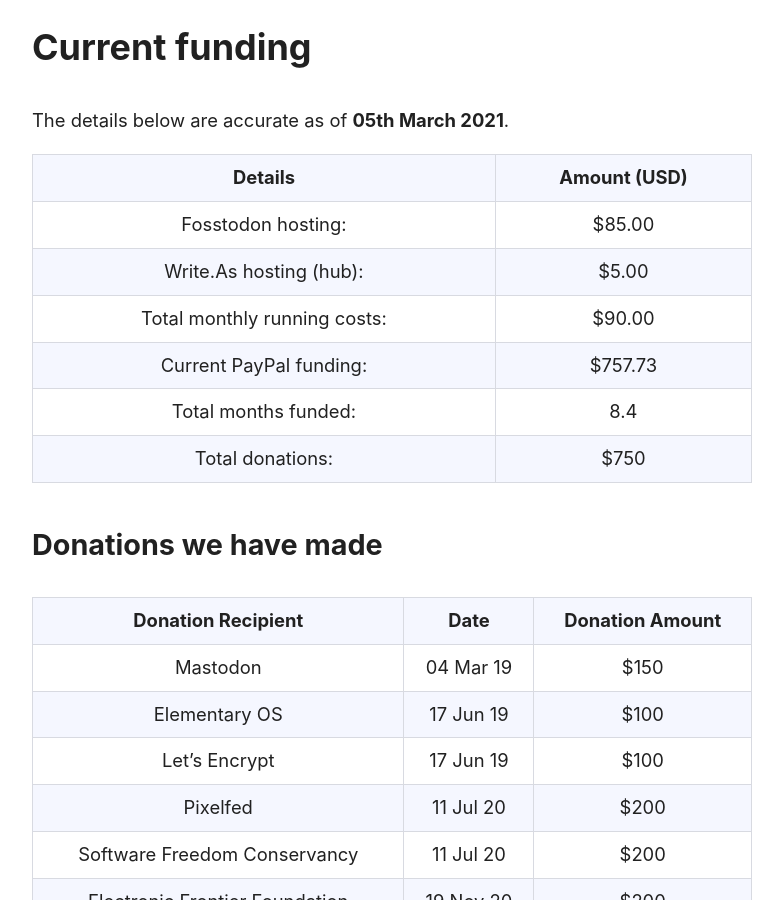
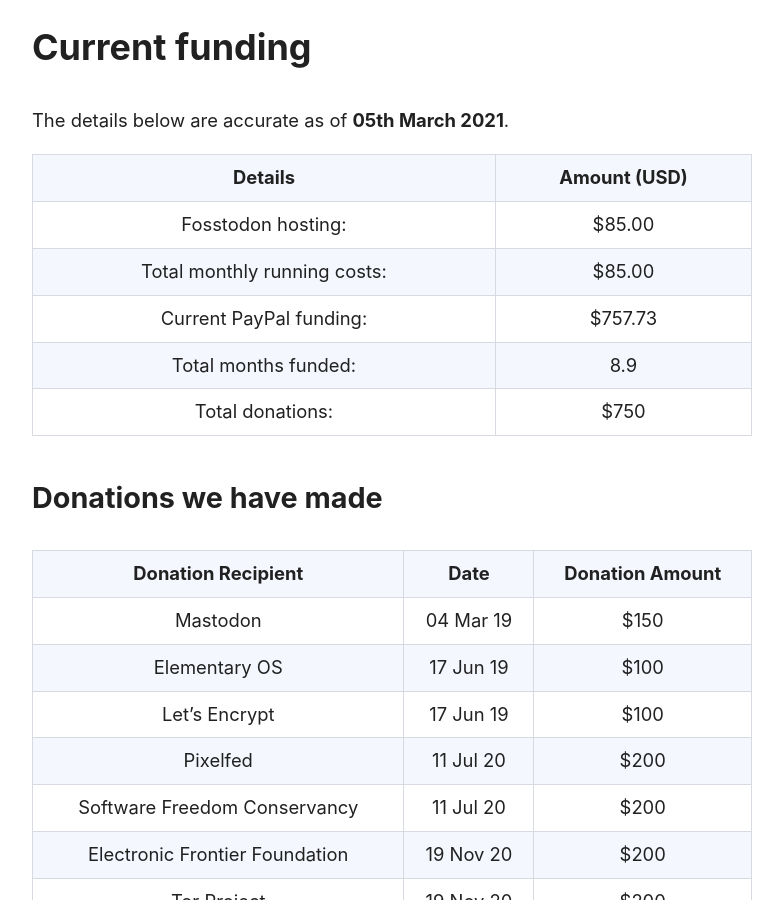
Before and after one commit to fosstodon/hub, a Jekyll site: the page built from about.md, in a window 1280 px wide and 900 px high, scrolled down 1503 px. Shown: the whole window, without its empty margins (248-1031 px from the left). Built offline with Jekyll 4.4.1, drawn with Linux system fonts in a browser that asks for light colours.

Commit message:
Fixed numbers

```diff
--- a/about.md
+++ b/about.md
@@ -36,10 +36,9 @@ The details below are accurate as of **05th March 2021**.
 |             Details            | Amount (USD) |
 |:------------------------------:|:------------:|
 | Fosstodon hosting: | $85.00       |
-| Write.As hosting (hub): | $5.00       |
-| Total monthly running costs: | $90.00       |
+| Total monthly running costs: | $85.00       |
 | Current PayPal funding:        | $757.73   |
-| Total months funded:           | 8.4       |
+| Total months funded:           | 8.9       |
 | Total donations:   | $750       |
 
 ### Donations we have made
```
